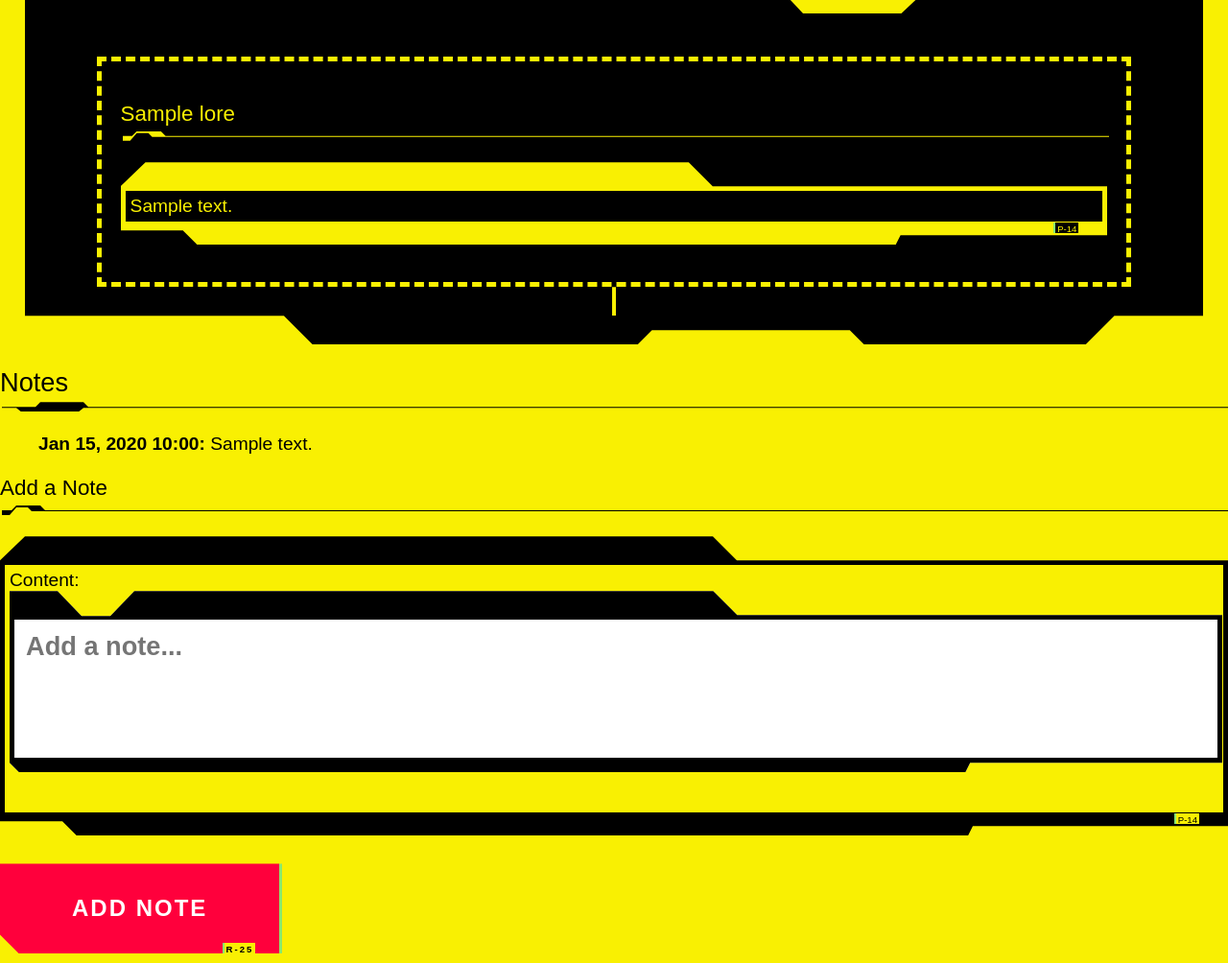
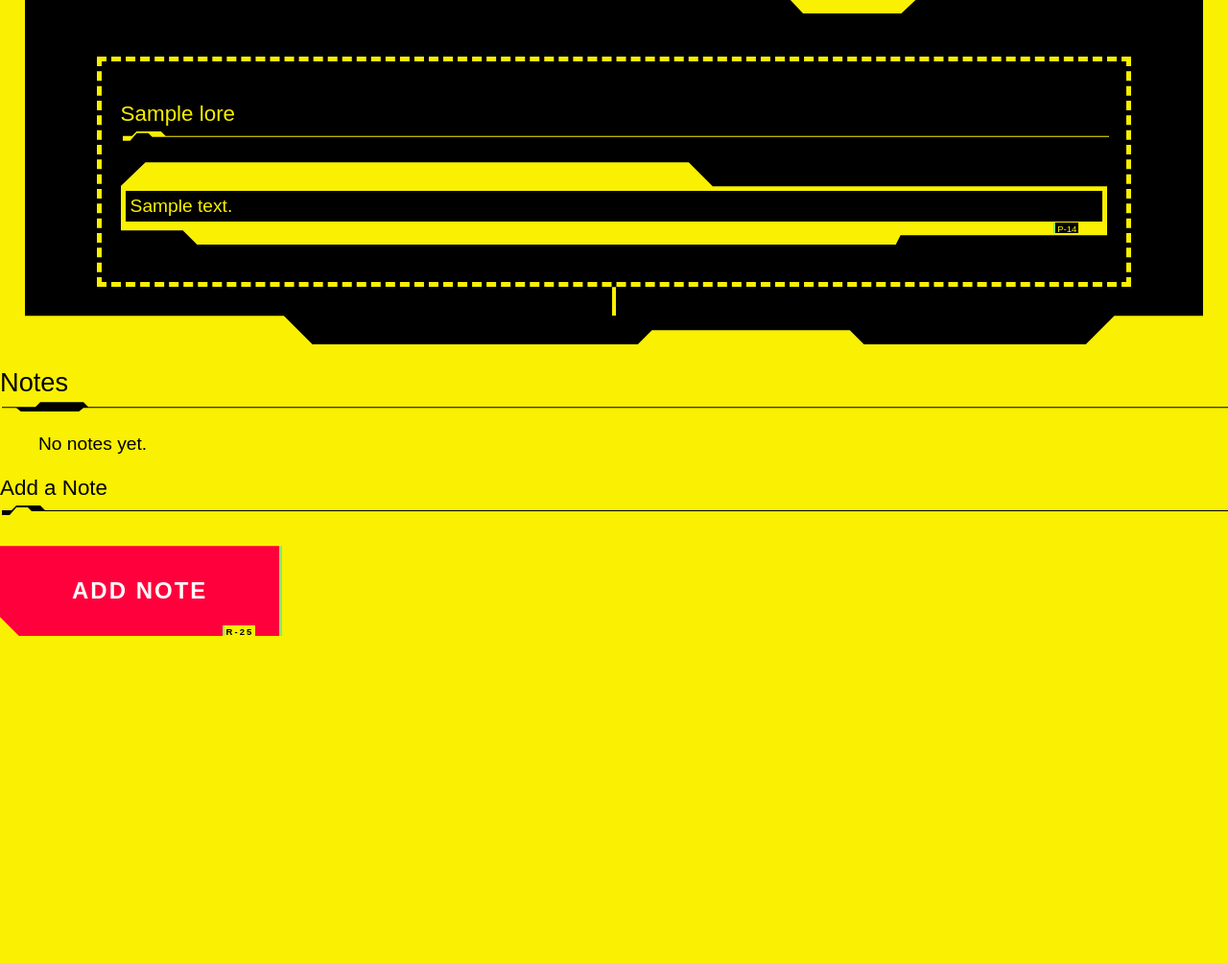
Before and after one commit to arentij/cp2104, a Django app: a page that uses character/templates/character_page.html in a window 1280 px wide. Shown: the part 274-1278 px from the top of the page at 96% size. After the commit the page ends 937 px from the top, so only its background shows below. Run offline with Django 5.2, Linux system fonts and the light colour scheme; a user stored in the database is signed in; tables that the repository leaves empty hold one stand-in row (values such as "Sample post").

Commit message:
don't show notes if you are not a character's owner

```diff
--- a/character/admin.py
+++ b/character/admin.py
@@ -12,7 +12,9 @@
 
 @admin.register(Character)
 class CharacterAdmin(admin.ModelAdmin):
-    list_display = ('name',)
+    list_display = ('name', 'short_name')
+    search_fields = ('name', 'short_name')
+    filter_horizontal = ('users',)  # Allow selection of users in the admin interface
 
 @admin.register(Lore)
 class LoreAdmin(admin.ModelAdmin):
--- a/character/models.py
+++ b/character/models.py
@@ -2,6 +2,7 @@
 from django.contrib.auth.models import User, Group
 from django.db.models.signals import post_migrate
 from django.dispatch import receiver
+from django.contrib.auth.models import User
 import random
 import string
 
@@ -22,6 +23,7 @@
     name = models.CharField(max_length=100)
     description = models.TextField()
     short_name = models.CharField(max_length=4, unique=True, blank=True)
+    users = models.ManyToManyField(User, related_name='characters', blank=True)  # New field
 
     def save(self, *args, **kwargs):
         if not self.short_name:
@@ -30,6 +32,8 @@
 
     @staticmethod
     def generate_short_name():
+        import random
+        import string
         while True:
             short_name = ''.join(random.choices(string.ascii_letters, k=4))
             if not Character.objects.filter(short_name=short_name).exists():
--- a/character/templates/character_page.html
+++ b/character/templates/character_page.html
@@ -32,6 +32,7 @@
         </section>
     </div>
 
+    {% if show_notes %}
     <div class="cyberpunk">
         <h2 class="cyberpunk">Notes</h2>
         <ul class="cyberpunk">
@@ -51,6 +52,15 @@
             <button type="submit" class="cyberpunk">Add Note</button>
         </form>
     </div>
+    {% else %}
+    <div class="cyberpunk">
+        <div class="boxtree">
+        <div class="pending children0 width1" style="--pending-text: 'FORBIDDEN';">
+        <h2 class="cyberpunk">Notes</h2>
+        </div>
+        </div>
+    </div>
+    {% endif %}
 
     <script src="https://code.jquery.com/jquery-3.5.1.slim.min.js"></script>
     <script src="https://cdn.jsdelivr.net/npm/bootstrap@4.5.2/dist/js/bootstrap.bundle.min.js"></script>
--- a/character/views.py
+++ b/character/views.py
@@ -21,7 +21,6 @@
         user_groups = request.user.groups.all()
 
     if current_phase:
-        # Get the lore entries for the character visible to the user's groups and current game phase
         visible_lore = Lore.objects.filter(
             character=character,
             game_phases=current_phase,
@@ -30,27 +29,16 @@
     else:
         visible_lore = Lore.objects.none()
 
-    # Handle notes
-    if request.method == 'POST':
-        note_form = CharacterNoteForm(request.POST)
-        if note_form.is_valid():
-            note = note_form.save(commit=False)
-            note.character = character
-            note.user = request.user
-            note.save()
-            messages.success(request, "Your note was added!")
-            return redirect('character_page', character_id=character_id)
-    else:
-        note_form = CharacterNoteForm()
-
-    notes = character.notes.filter(user=request.user).order_by('-created_at')
+    # Determine if notes should be shown
+    show_notes = request.user in character.users.all()
 
     context = {
         'character': character,
         'visible_lore': visible_lore,
-        'note_form': note_form,
-        'notes': notes,
+        'show_notes': show_notes
     }
+
+    return render(request, 'character_page.html', context)
 
     return render(request, 'character_page.html', context)
 
```
Also changed, not shown: character/migrations/0005_character_users.py (added).
